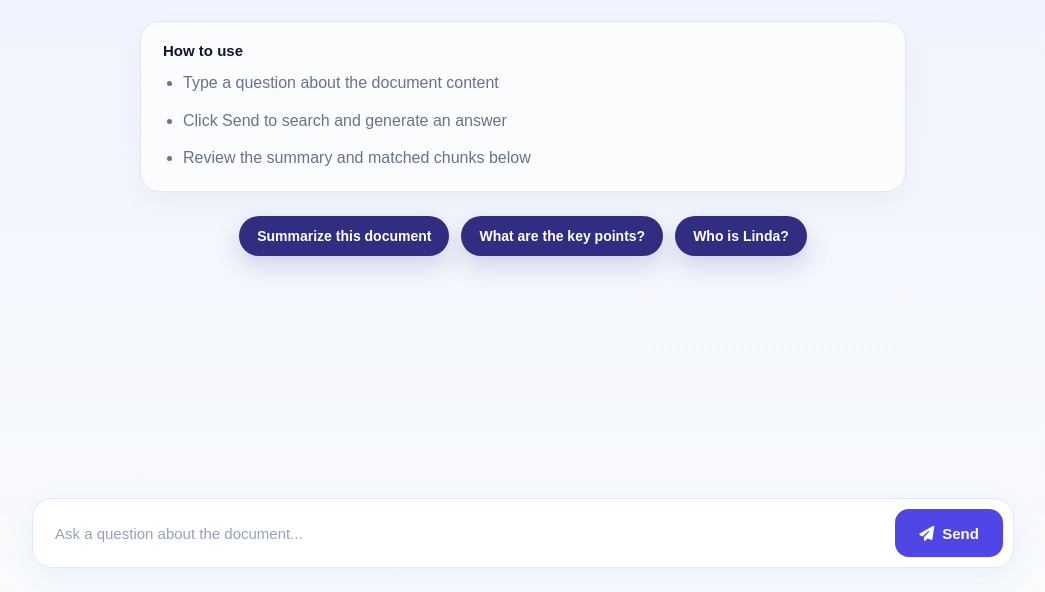
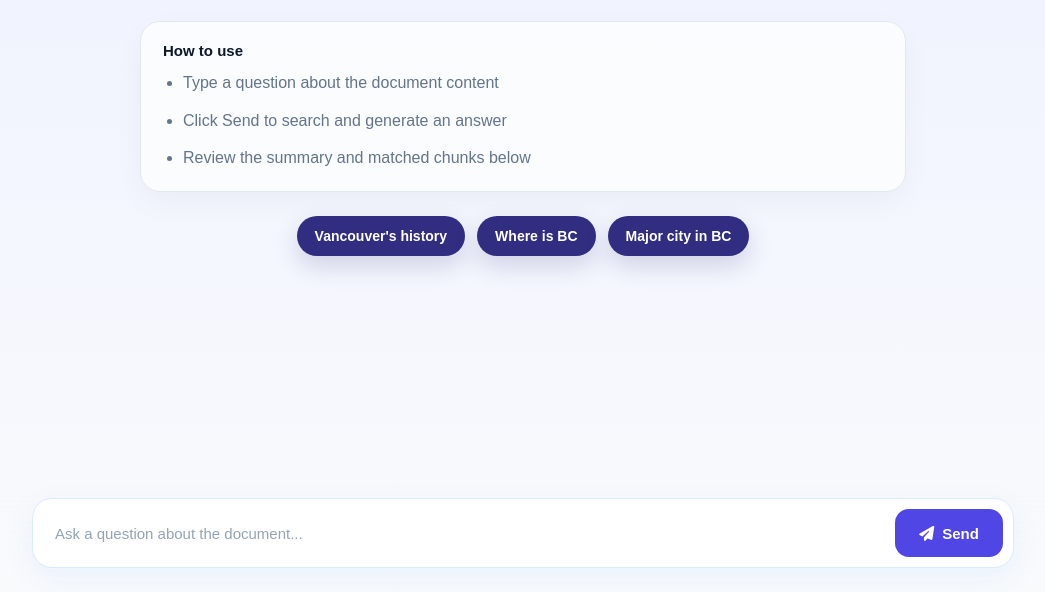
Before and after one commit to uulindachen/RAG-enterprise-ai-assistant-frontend, a plain HTML site: page index.html in a window 1280 px wide. Shown: the part 208-800 px from the top of the page, without its empty margins (117-1162 px from the left). Drawn offline with nearby package versions, Linux system fonts and the light colour scheme.

Commit message:
feat: update example

```diff
--- a/index.html
+++ b/index.html
@@ -32,14 +32,14 @@
                 </div>
 
                 <div class="example-prompts">
-                    <button class="example-btn" type="button" data-question="Summarize this document">
-                        Summarize this document
+                    <button class="example-btn" type="button" data-question="Vancouver's history">
+                        Vancouver's history
                     </button>
-                    <button class="example-btn" type="button" data-question="What are the key points?">
-                        What are the key points?
+                    <button class="example-btn" type="button" data-question="Where is BC">
+                        Where is BC
                     </button>
-                    <button class="example-btn" type="button" data-question="Who is Linda?">
-                        Who is Linda?
+                    <button class="example-btn" type="button" data-question="Major city in BC">
+                        Major city in BC
                     </button>
                 </div>
             </div>
```
